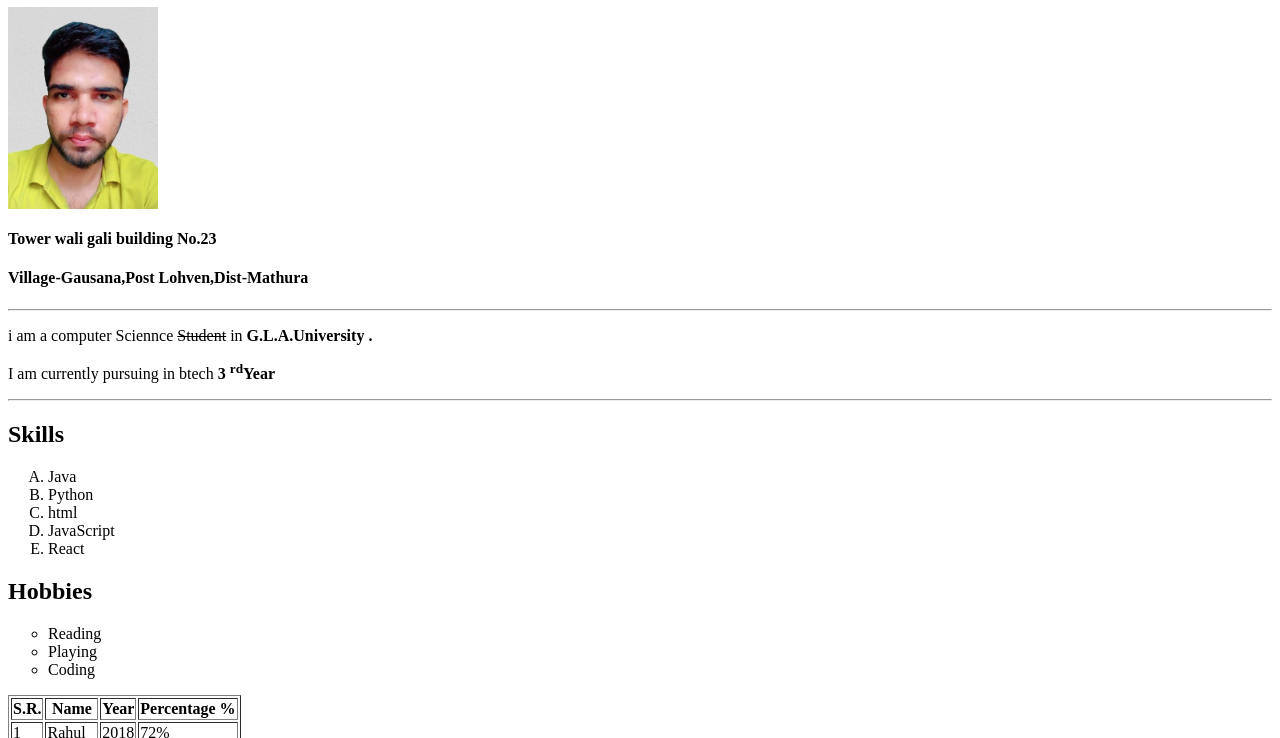
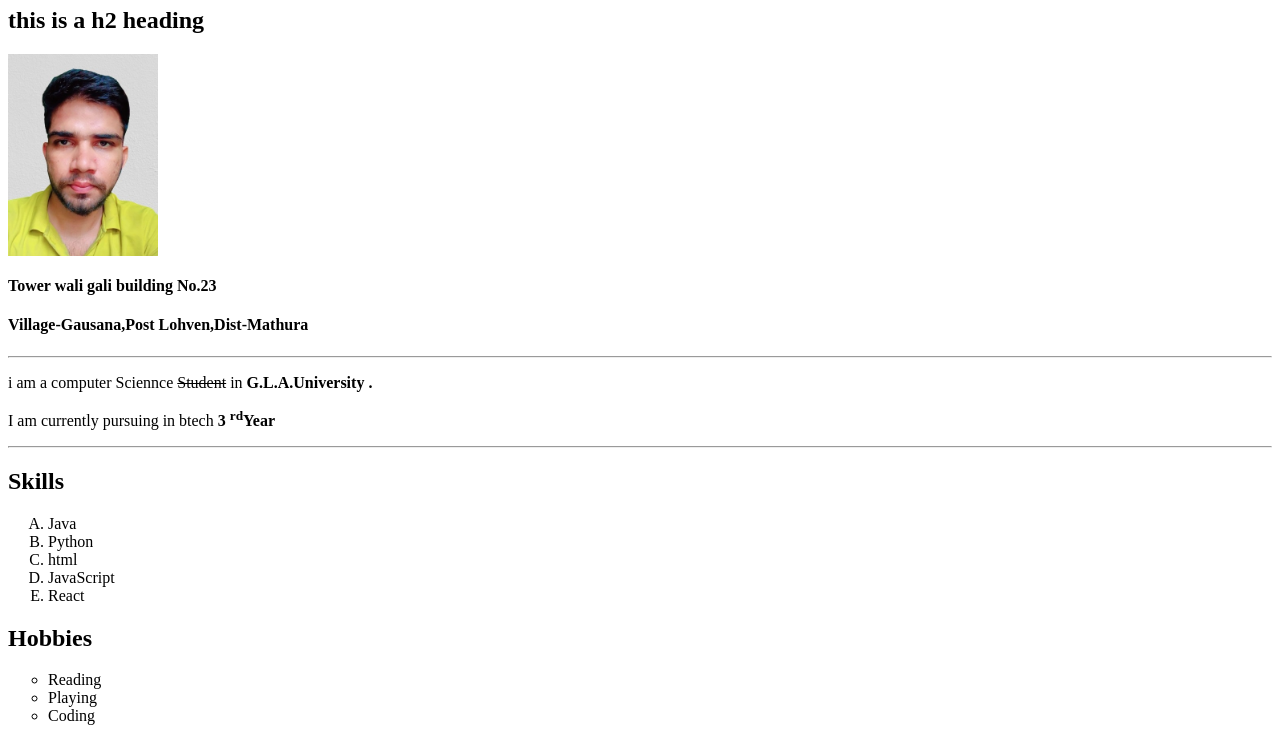
Before and after one commit to Rahul-you/glaaa, a plain HTML site: page C_Full_Stacck/projext2/index.html in a window 1280 px wide. Shown: the part 277-1015 px from the top of the page. Drawn offline with Linux system fonts and the light colour scheme; files whose address does not match are found by name.

Commit message:
Update index.html

```diff
--- a/C_Full_Stacck/projext2/index.html
+++ b/C_Full_Stacck/projext2/index.html
@@ -16,6 +16,8 @@
         <h6>this is heading6</h6>
         <p>this is a rahul profile</p>
         <h1>this is also a h1 heading</h1>
+        <h2>this is a h2 heading</h2>
+
         <img src="C:\Users\Rahul\OneDrive\Desktop\C_Full_Stacck\project1\rahul.jpg" alt="image is not loaded" width="150px">
 
         <h4>Tower wali gali building No.23</h4>
```
